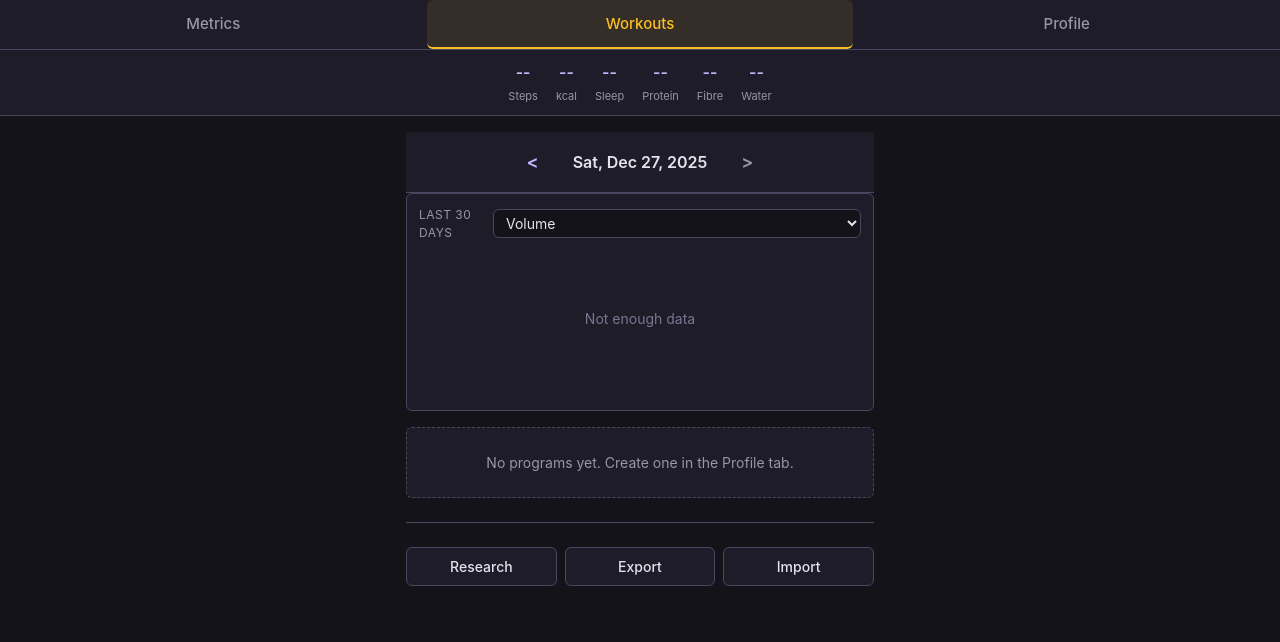
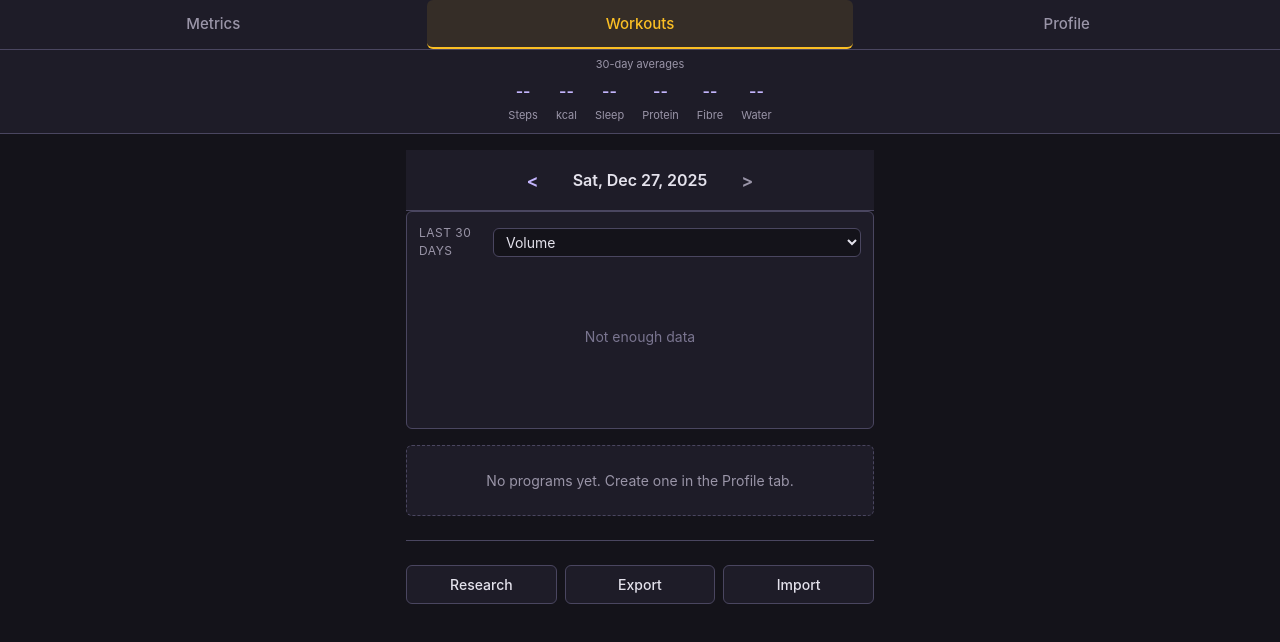
Before and after one commit to vanastassiou/trainer, a plain HTML site: page index.html in a window 1280 px wide. Drawn offline with Linux system fonts and the light colour scheme.

Commit message:
Fix stats bar and add 30-day averages header
- Add missing metric sources (calories, sleep, protein) to GOAL_METRIC_SOURCES
- Add "30-day averages" label above stats bar

```diff
--- a/index.html
+++ b/index.html
@@ -30,6 +30,7 @@
       <button class="tab" data-tab="profile">Profile</button>
     </nav>
     <div id="profile-stats" class="stats-bar">
+      <div class="stats-header">30-day averages</div>
       <div class="stat-item">
         <span class="stat-value" id="stat-avg-steps">--</span>
         <span class="stat-label">Steps</span>
--- a/js/goals.js
+++ b/js/goals.js
@@ -43,6 +43,9 @@ const GOAL_METRIC_SOURCES = {
   bodyFat: 'body',
   waistToHeightRatio: 'body',
   steps: 'daily',
+  calories: 'daily',
+  sleep: 'daily',
+  protein: 'daily',
   fibre: 'daily',
   water: 'daily'
 };
--- a/styles.css
+++ b/styles.css
@@ -80,11 +80,20 @@ header {
 
 .stats-bar {
   display: flex;
+  flex-wrap: wrap;
   justify-content: center;
   gap: var(--spacing-sm);
   padding: var(--spacing-sm) var(--spacing-md);
   overflow-x: auto;
   border-top: 1px solid var(--color-border);
+}
+
+.stats-header {
+  width: 100%;
+  text-align: center;
+  font-size: 11px;
+  color: var(--color-text-muted);
+  margin-bottom: calc(-1 * var(--spacing-xs));
 }
 
 .stat-item {
```
